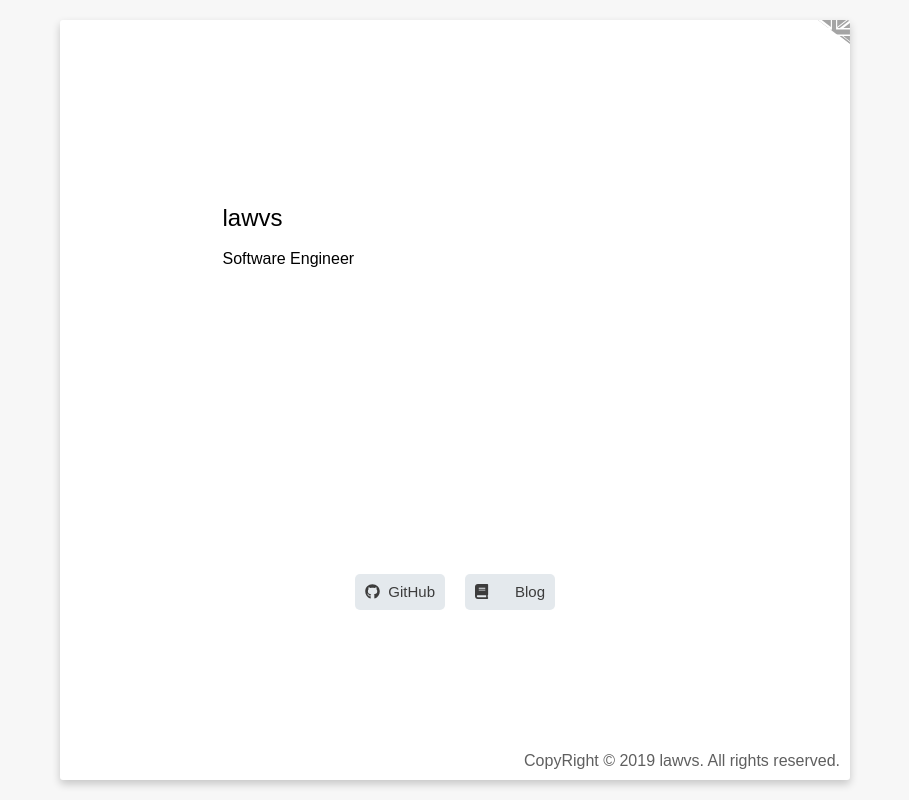
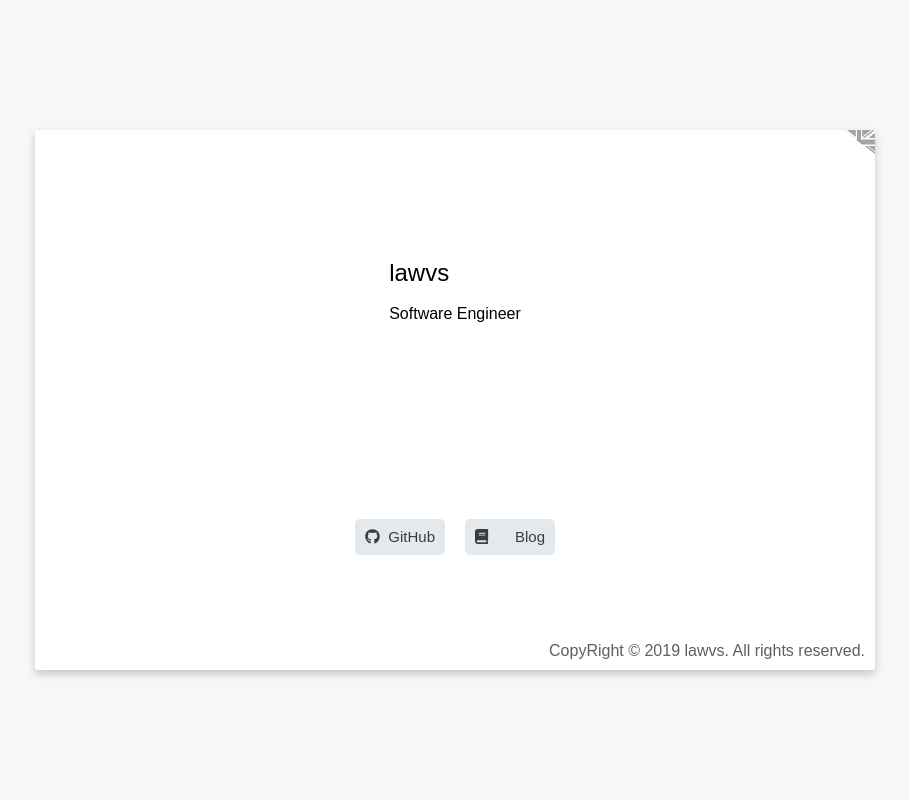
Before and after one commit to lawvs/profile, a React app: page / in a window 1280 px wide. Shown: the whole page, without its empty margins (185-1094 px from the left). Built offline with nearby package versions, Linux system fonts and the light colour scheme; no server answers.

Commit message:
feat: update styles

```diff
--- a/src/components/Header/Title.tsx
+++ b/src/components/Header/Title.tsx
@@ -1,4 +1,4 @@
-import { TitleWrapper, Line } from './styles'
+import { TitleWrapper } from './styles'
 
 const Title = ({
   title,
@@ -9,7 +9,6 @@ const Title = ({
 }) => (
   <TitleWrapper>
     {title && <h5>{title}</h5>}
-    <Line />
     {subtitle && <p>{subtitle}</p>}
   </TitleWrapper>
 )
--- a/src/components/Header/index.tsx
+++ b/src/components/Header/index.tsx
@@ -1,34 +1,20 @@
-import React, { useEffect, useState } from 'react'
+import { useEffect, useState } from 'react'
 import { useTranslation } from 'react-i18next'
 
 import { AVATAR_URL, CAREER, USERNAME } from '../../constant'
 import Title from './Title'
 import { HeaderWrapper, RoundImg } from './styles'
 
-const Icon = ({
-  src,
-  ...restProps
-}: React.ImgHTMLAttributes<HTMLImageElement> | { src: Promise<string> }) => {
-  const state = useState(src)
-  src = state[0]
-  const setSrc = state[1]
-  useEffect(() => {
-    if (src && typeof src !== 'string') {
-      src.then(setSrc)
-    }
-  })
-  if (typeof src === 'string') {
-    return <RoundImg src={src} {...restProps} />
-  }
-  return null
-}
-
 const Header = () => {
   const { t } = useTranslation()
+  const [src, setSrc] = useState<string>()
+  useEffect(() => {
+    AVATAR_URL.then(setSrc)
+  })
   return (
     <HeaderWrapper>
       <Title title={USERNAME} subtitle={t(CAREER) ?? ''} />
-      <Icon width="128" height="128" src={AVATAR_URL} />
+      {!!src && <RoundImg width="128" height="128" src={src} />}
     </HeaderWrapper>
   )
 }
--- a/src/components/Header/styles.ts
+++ b/src/components/Header/styles.ts
@@ -1,12 +1,4 @@
 import styled, { keyframes } from 'styled-components'
-
-export const HeaderWrapper = styled.div`
-  display: flex;
-  flex-wrap: wrap;
-  align-self: stretch;
-  justify-content: center;
-  align-items: center;
-`
 
 const fadein = keyframes`
   from { opacity: 0; }
@@ -19,9 +11,22 @@ export const RoundImg = styled.img`
   animation: ${fadein} 1s ease;
 `
 
+export const HeaderWrapper = styled.div`
+  display: flex;
+  justify-content: space-around;
+  align-self: stretch;
+  align-items: center;
+
+  @media (max-width: 640px) {
+    flex-direction: column;
+    & > ${RoundImg} {
+      margin-top: 40px;
+    }
+  }
+`
+
 export const TitleWrapper = styled.div`
   display: flex;
-  flex: 0.5 1 200px;
   flex-direction: column;
   align-items: stretch;
   /* title */
--- a/src/components/MainPage/index.tsx
+++ b/src/components/MainPage/index.tsx
@@ -2,7 +2,7 @@ import LanguagesSwitcher from '../LanguagesSwitcher'
 import Header from '../Header'
 import Content from '../Content'
 import { USERNAME } from '../../constant'
-import { FooterWrapper, Page } from './styles'
+import { FooterWrapper, Paper } from './styles'
 
 const Footer = () => (
   <FooterWrapper>
@@ -11,12 +11,12 @@ const Footer = () => (
 )
 
 const MainPage = () => (
-  <Page>
+  <Paper>
     <LanguagesSwitcher />
     <Header />
     <Content />
     <Footer />
-  </Page>
+  </Paper>
 )
 
 export default MainPage
--- a/src/components/MainPage/styles.ts
+++ b/src/components/MainPage/styles.ts
@@ -11,18 +11,21 @@ const pageIn = keyframes`
   }
 `
 
-export const Page = styled.div`
+export const Paper = styled.div`
   display: flex;
   flex-direction: column;
-  flex: 0.1 1 700px;
+  flex: 0.5 1 600px;
   justify-content: space-around;
   align-items: center;
   position: relative;
   overflow: hidden;
+  height: 80%;
   min-height: 300px;
+  max-height: 500px;
+  max-width: 800px;
 
   padding: 20px;
-  margin: 20px;
+  margin: auto 20px;
   border-radius: 3px;
   box-shadow: 0 4px 8px #00000033;
   background-color: #fff;
@@ -36,4 +39,8 @@ export const FooterWrapper = styled.footer`
   right: 0px;
   bottom: 0px;
   color: #5f5f5f;
+
+  @media (max-width: 640px) {
+    display: none;
+  }
 `
```
